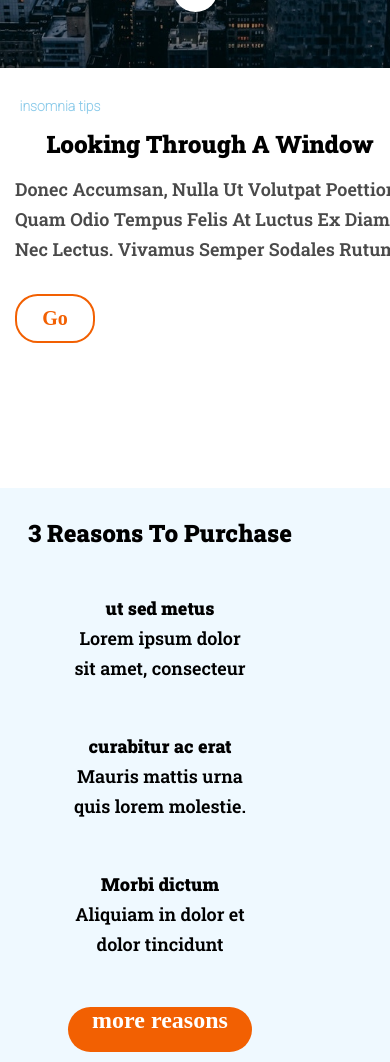
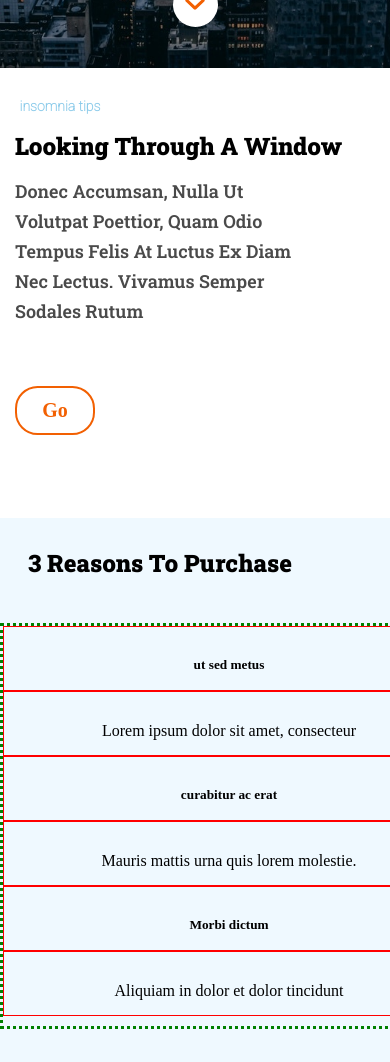
Before and after one commit to Adalab/modulo-1-evaluacion-final-clarajuarros, a website: page src/html/index.html in a window 390 px wide. Shown: the part 500-1562 px from the top of the page. Drawn offline with nearby package versions, Linux system fonts and the light colour scheme; files that its build step writes are made by us from their sources; files whose address does not match are found by name.

Commit message:
add media queris

```diff
--- a/src/html/partials/container_2.html
+++ b/src/html/partials/container_2.html
@@ -1,11 +1,14 @@
 <section class="container_2">
     <h2 class="title-2">3 Reasons To Purchase</h2>
-    <h5 class="subtitle-1">ut sed metus</h5>
-    <p class="text-container_2">Lorem ipsum dolor sit amet, consecteur</p>
-    <h5 class="subtitle-2">curabitur ac erat</h5>
-    <p class="text-container_2">Mauris mattis urna quis lorem molestie.</p>
-    <h5 class="subtitle-3">Morbi dictum</h5>
-    <p class=text-container_2>Aliquiam in dolor et dolor tincidunt</p>
+    <div class="box-mom">
+        <h5 class="box 1" class="subtitle-1">ut sed metus</h5>
+        <p class="box 11" class="text-container_2">Lorem ipsum dolor sit amet, consecteur</p>
+        <h5 class="box 1" class="subtitle-1">curabitur ac erat</h5>
+        <p class="box 11" class="text-container_2">Mauris mattis urna quis lorem molestie.</p>
+        <h5 class="box 1" class="subtitle-1">Morbi dictum</h5>
+        <p class="box 11" class=text-container_2>Aliquiam in dolor et dolor tincidunt</p>
+
+    </div>
     <div class="more_reasons">
         <h2 class="text-mr">more reasons</h2>
     </div>
--- a/src/scss/layout/_container_1.scss
+++ b/src/scss/layout/_container_1.scss
@@ -1,6 +1,12 @@
 .container_1 {
   width: 100%;
-  height: 420px;
+  height: 450px;
+  @media all and (min-width: 768px) {
+    height: 300x;
+  }
+  @media all and (min-width: 1280px) {
+    height: 360px;
+  }
 }
 .insomnia {
   padding: 30px 215px 1px 15px;
@@ -8,8 +14,15 @@
   font-size: 14px;
   font-family: "Roboto", sans-serif;
   width: 90px;
-  height: 30px;
+  height: 32px;
   margin: 0;
+  @media all and (min-width: 768px) {
+    margin-left: 39px;
+  }
+  @media all and (min-width: 1280px) {
+    margin-left: 275px;
+    font-size: 16px;
+  }
 }
 .title-1 {
   padding: 0px 15px 15px 15px;
@@ -19,8 +32,21 @@
   line-height: 30px;
   font-weight: bold;
   text-transform: capitalize;
+  text-align: left;
+  @media all and (min-width: 768px) {
+    font-size: 26px;
+    display: flex;
+    margin-bottom: 30px;
+    margin-left: 39px;
+  }
+  @media all and (min-width: 1280px) {
+    margin-left: 275px;
+    font-size: 32px;
+  }
 }
 .text-container-1 {
+  width: 290px;
+  height: 150px;
   color: #4a4a4a;
   padding: 0px 15px 30px 15px;
   font-size: 18px;
@@ -29,6 +55,16 @@
   text-transform: capitalize;
   text-align: left;
   margin-right: 15px;
+  margin-bottom: 30px;
+  @media all and (min-width: 768px) {
+    width: 690px;
+    height: 60px;
+    margin-left: 39px;
+  }
+  @media all and (min-width: 1280px) {
+    margin-left: 275px;
+    font-size: 20px;
+  }
 }
 .go {
   margin-left: 15px;
@@ -38,6 +74,15 @@
   border-color: #f26002;
   border: solid 2px #f26002;
   margin-bottom: 45px;
+  @media all and (min-width: 768px) {
+    width: 91px;
+    height: 45px;
+    margin-left: 39px;
+  }
+  @media all and (min-width: 1280px) {
+    margin-left: 275px;
+    width: 160px;
+  }
 }
 .text-go {
   font-size: 20px;
--- a/src/scss/layout/_container_2.scss
+++ b/src/scss/layout/_container_2.scss
@@ -7,6 +7,15 @@
   background-color: #eff9ff;
   width: 100%;
   height: 624px;
+  @media all and (min-width: 1280px) {
+    height: 427px;
+  }
+
+  @media all and (min-width: 768px) {
+    height: 450px;
+    display: flexbox;
+    margin-top: -40px;
+  }
 }
 .title-2 {
   font-size: 24px;
@@ -16,54 +25,57 @@
   width: 290px;
   height: 30px;
   font-family: "Roboto Slab", serif;
+  @media all and (min-width: 768px) {
+    text-align: center;
+    margin-left: 235px;
+  }
+  @media all and (min-width: 1280px) {
+    margin-left: 275px;
+    width: 730px;
+    height: 45px;
+    font-size: 32px;
+  }
 }
-.subtitle-1 {
-  width: 184px;
-  height: 30px;
-  font-size: 18px;
-  text-align: center;
-  line-height: 30px;
-  font-family: "Roboto Slab", serif;
-  padding: 45px 68px 0 68px;
-  margin: 0;
+.box-mom {
+  border: dotted 3px green;
+  display: grid;
+  margin-top: 45px;
+  width: 100%;
+  height: 400px;
+  grid-template-rows: 65px 65px 65px 65px 65px 65px;
+  @media all and (min-width: 768px) {
+    grid-template-columns: 1fr 1fr 1fr;
+    grid-template-rows: 112px 112px;
+    height: 225px;
+  }
 }
-.text-container_2 {
-  width: 180px;
-  height: 63px;
-  font-size: 18px;
-  text-align: center;
-  line-height: 30px;
-  padding: 0 70px 0 70px;
-  font-family: "Roboto Slab", serif;
+.box {
+  padding: 30px;
+  border: solid 1px red;
+
+  @media all and (min-width: 768px) {
+    padding: 30.5px;
+  }
 }
-.subtitle-2 {
-  width: 184px;
-  height: 30px;
-  font-size: 18px;
-  text-align: center;
-  line-height: 30px;
-  font-family: "Roboto Slab", serif;
-  padding: 45px 68px 0 68px;
-  margin: 0;
-}
-.subtitle-3 {
-  width: 184px;
-  height: 30px;
-  font-size: 18px;
-  text-align: center;
-  line-height: 30px;
-  font-family: "Roboto Slab", serif;
-  padding: 45px 68px 0 68px;
-  margin: 0;
-}
+
 .more_reasons {
   width: 184px;
   height: 45px;
   border-radius: 22.5px;
   color: white;
-  margin-top: 45px;
+  margin-top: 35px;
   margin-left: 68px;
   background-color: #f26002;
+  display: flex;
+  align-items: center;
+
+  @media all and (min-width: 768px) {
+    margin-left: 290px;
+  }
+  @media all and (min-width: 1280px) {
+    margin-left: 513px;
+    width: 255px;
+  }
 }
 .text-mr {
   text-align: center;
--- a/src/scss/layout/_footer.scss
+++ b/src/scss/layout/_footer.scss
@@ -20,7 +20,7 @@
   height: 150px;
   color: white;
   line-height: 30px;
-
+  margin-left: -40px;
   font-size: 16px;
 }
 .link {
@@ -33,6 +33,7 @@
   height: 90px;
   line-height: 30px;
   font-size: 16px;
+  margin-left: -40px;
 }
 .media {
   color: white;
@@ -42,6 +43,8 @@
 .copyright {
   color: white;
   margin-top: 30px;
+  @media all and (min-width: 768px) {
+  }
 }
 .info {
   color: white;
--- a/src/scss/layout/_header.scss
+++ b/src/scss/layout/_header.scss
@@ -5,7 +5,15 @@
   background-size: cover;
   width: 100%;
   height: 568px;
-  overflow-x: hidden;
+  position: relative;
+
+  @media all and (min-width: 768px) {
+    width: 768;
+    height: 100%;
+    @media all and (min-width: 1280px) {
+      height: 768px;
+    }
+  }
 }
 .menu-image {
   background-color: #0271bc;
@@ -32,13 +40,19 @@
   height: 110px;
   text-transform: uppercase;
   padding: 0px 0px 10px 0px;
-  margin: auto;
+  margin: 15px;
   @media all and (min-width: 768px) {
     font-size: 80px;
     line-height: 106px;
-    width: 768px;
-    height: 700px;
-    margin-bottom: 172px;
+    width: 690px;
+    height: 212px;
+    margin-bottom: 20px;
+    padding: 340px 0 0 0;
+    @media all and (min-width: 1280px) {
+      margin-top: -250px;
+      margin-left: 275px;
+      font-size: 100px;
+    }
   }
 }
 .subtitle {
@@ -47,12 +61,15 @@
   font-size: 16px;
   text-align: center;
   margin: auto;
+  @media all and (min-width: 768px) {
+    font-size: 24px;
+    margin-top: 20px;
+  }
 }
 .scroll {
   border-radius: 22.5px;
   width: 45px;
   height: 45px;
-
   margin: auto;
   background-color: white;
   display: flex;
@@ -61,4 +78,7 @@
 .scroll-icon {
   width: 20px;
   height: 11.7px;
+  display: flex;
+  align-items: center;
+  margin-left: 12px;
 }
```
